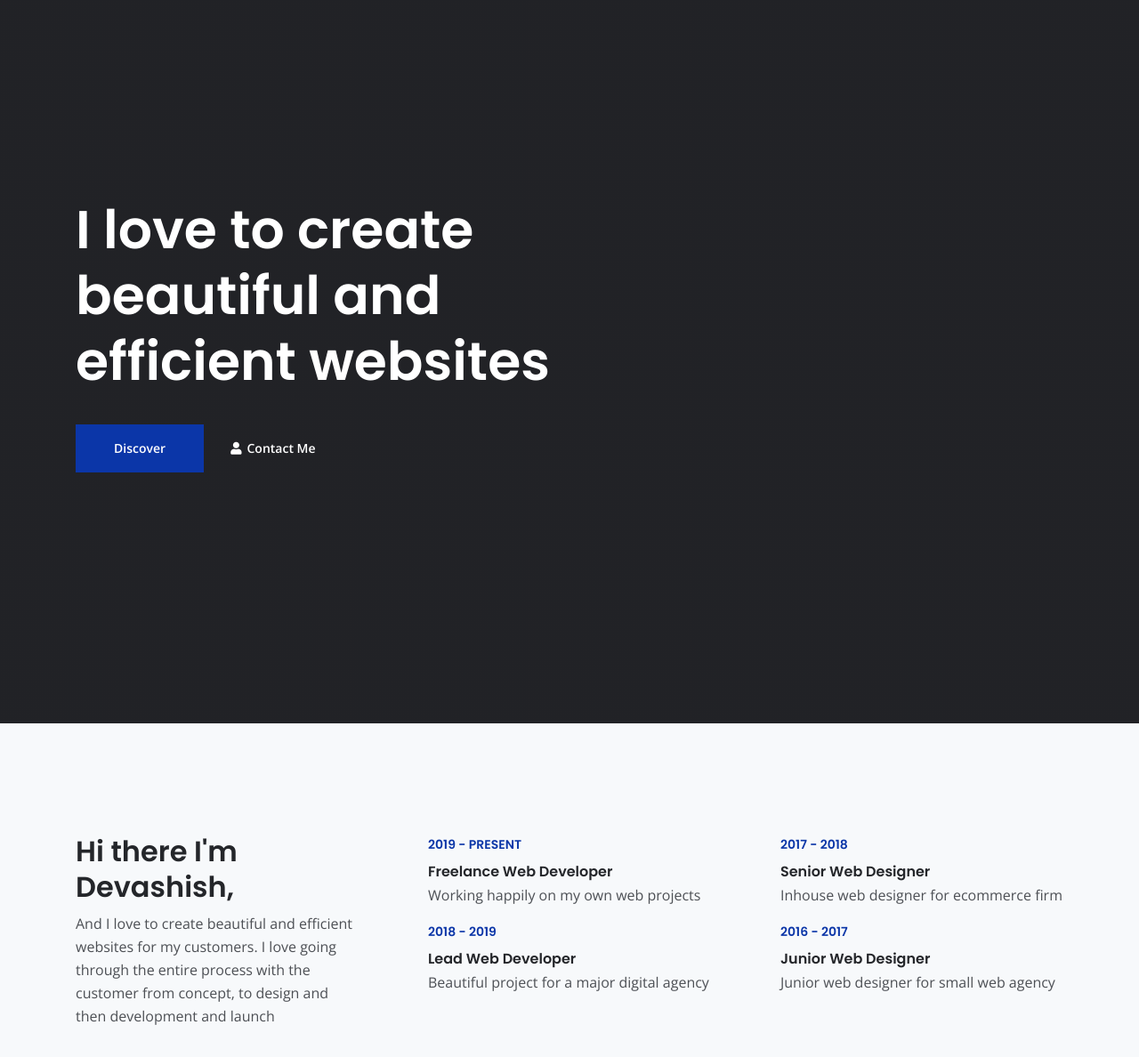
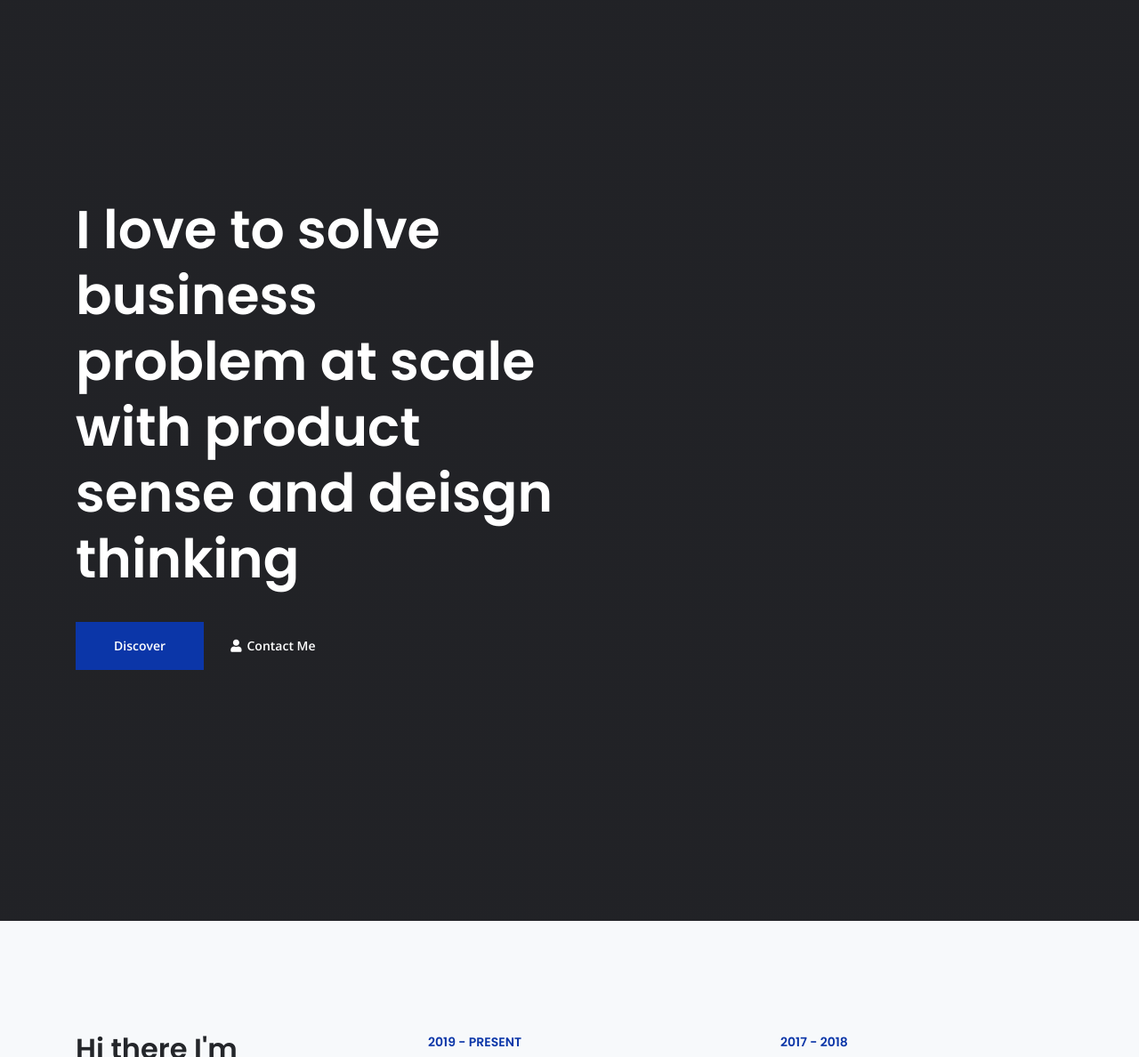
Before and after one commit to devashish-shivmurthy/devashish-shivmurthy.github.io, a plain HTML site: page index.html in a window 1280 px wide. Shown: the part 71-1259 px from the top of the page at 89% size. Drawn offline with nearby package versions, Linux system fonts and the light colour scheme.

Commit message:
Update index.html

```diff
--- a/index.html
+++ b/index.html
@@ -97,7 +97,7 @@
             <div class="row">
                 <div class="col-lg-6">
                     <div class="text-container">
-                        <h1 class="h1-large">I love to create beautiful and efficient websites</h1>
+                        <h1 class="h1-large">I love to solve business problem at scale with product sense and deisgn thinking</h1>
                         <a class="btn-solid-lg page-scroll" href="#about">Discover</a>
                         <a class="btn-outline-lg page-scroll" href="#contact"><i class="fas fa-user"></i>Contact Me</a>
                     </div> <!-- end of text-container -->
@@ -115,7 +115,7 @@
                 <div class="col-lg-4">
                     <div class="text-container first">
                         <h2>Hi there I'm Devashish,</h2>
-                        <p>And I love to create beautiful and efficient websites for my customers. I love going through the entire process with the customer from concept, to design and then development and launch</p>
+                        <p>And A CS engineer turned PM with 10+ years in Storage,Travel, e-Commerce and Sales. I thrive to solve ambiguous problems at scale to test my creativity and make great impact to business. Passionate about building products that make people life easy and world a better place. Interacting with customers and listening their stories are my passion</p>
                     </div> <!-- end of text-container -->
                 </div> <!-- end of col -->
                 <div class="col-lg-4">
@@ -500,7 +500,7 @@
             <div class="row">
                 <div class="col-lg-12">
                     <h2>Contact details</h2>
-                    <p class="p-heading">For any type of online project please don't hesitate to get in touch with me. The fastest way is to send me your message using the following email <a class="blue no-line" href="#your-link">contact@domain.com</a></p>
+                    <p class="p-heading">For any type of online project please don't hesitate to get in touch with me. The fastest way is to send me your message using the following email <a class="blue no-line" href="#your-link">devashish.shivmurthy@gmail.com</a></p>
                 </div> <!-- end of col -->
             </div> <!-- end of row -->
             <div class="row">
```
